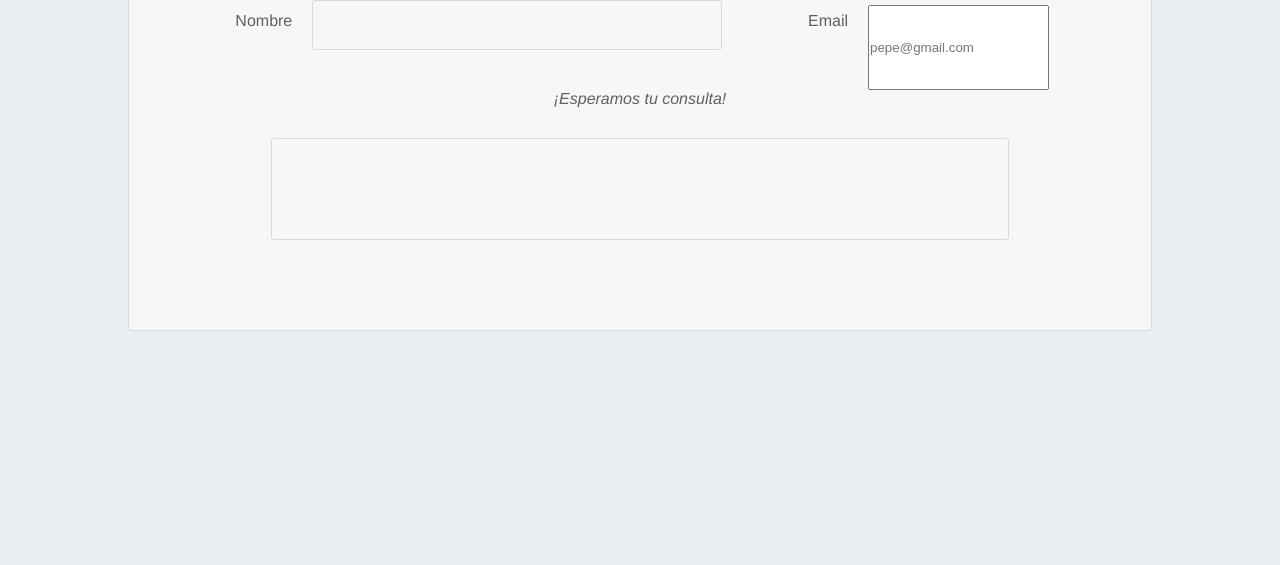
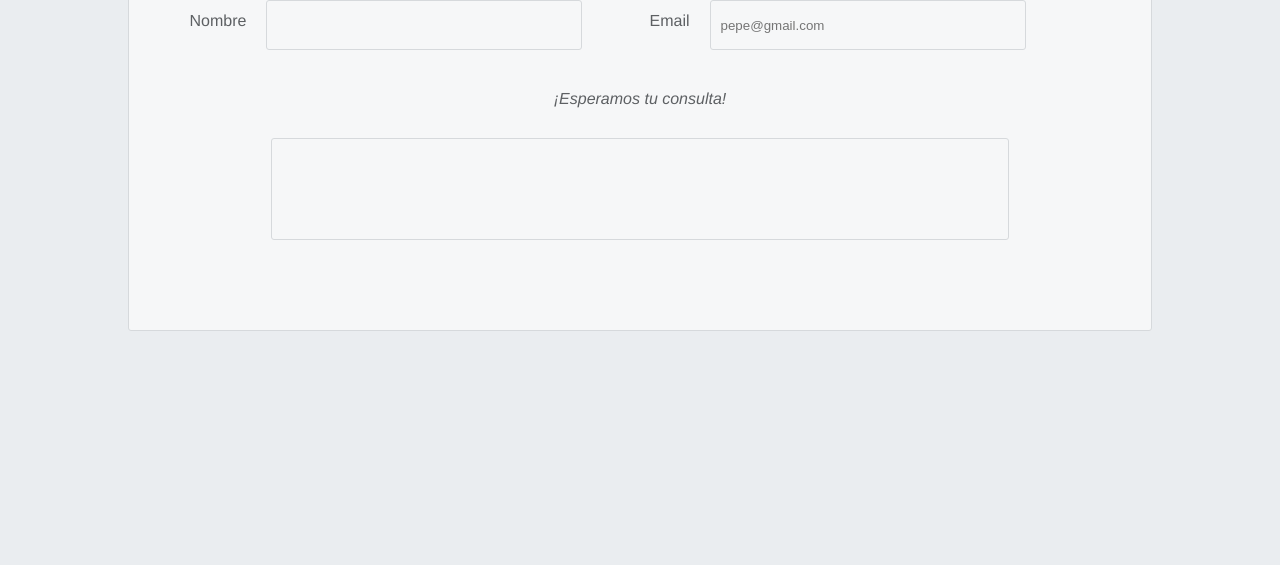
Before and after one commit to sixel584/PRIMERAWEB, a plain HTML site: page Primeraweb/vista/nav.html in a window 1280 px wide. Shown: the part 235-800 px from the top of the page. Drawn offline with Linux system fonts and the light colour scheme.

Commit message:
Update stylesnav.css

```diff
--- a/Primeraweb/stylesnav.css
+++ b/Primeraweb/stylesnav.css
@@ -203,6 +203,15 @@ body {
   margin: -5px 65px 40px 0;
 
 }
+#email{
+  background-color: #f6f7f8;
+  border: 1px solid #d6d9dc;
+  border-radius: 3px;
+  width: 80%;
+  padding: 10px;
+  margin: -5px 65px 40px 0;
+
+}
 .label{
   text-align: center;
 }
```
